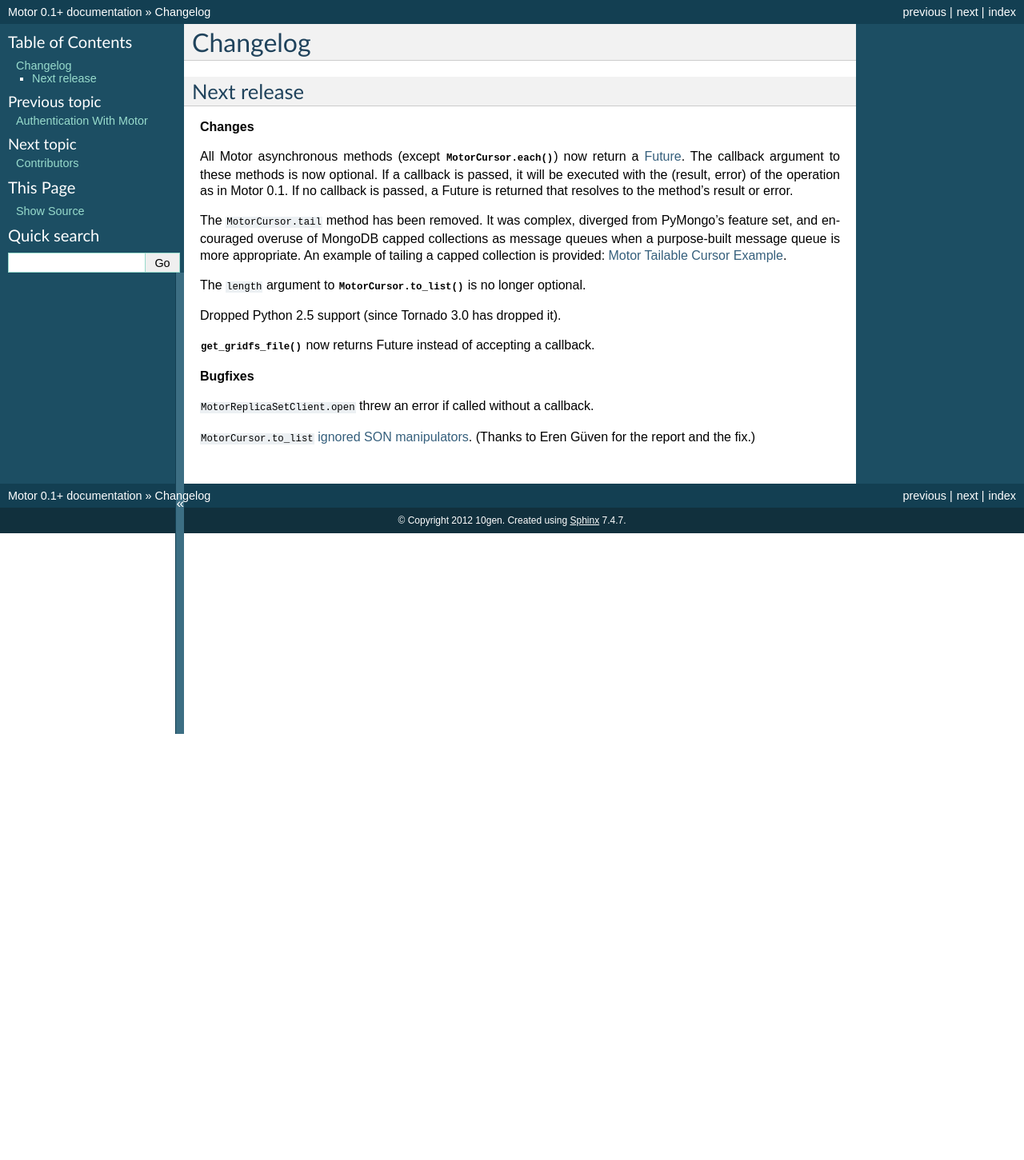
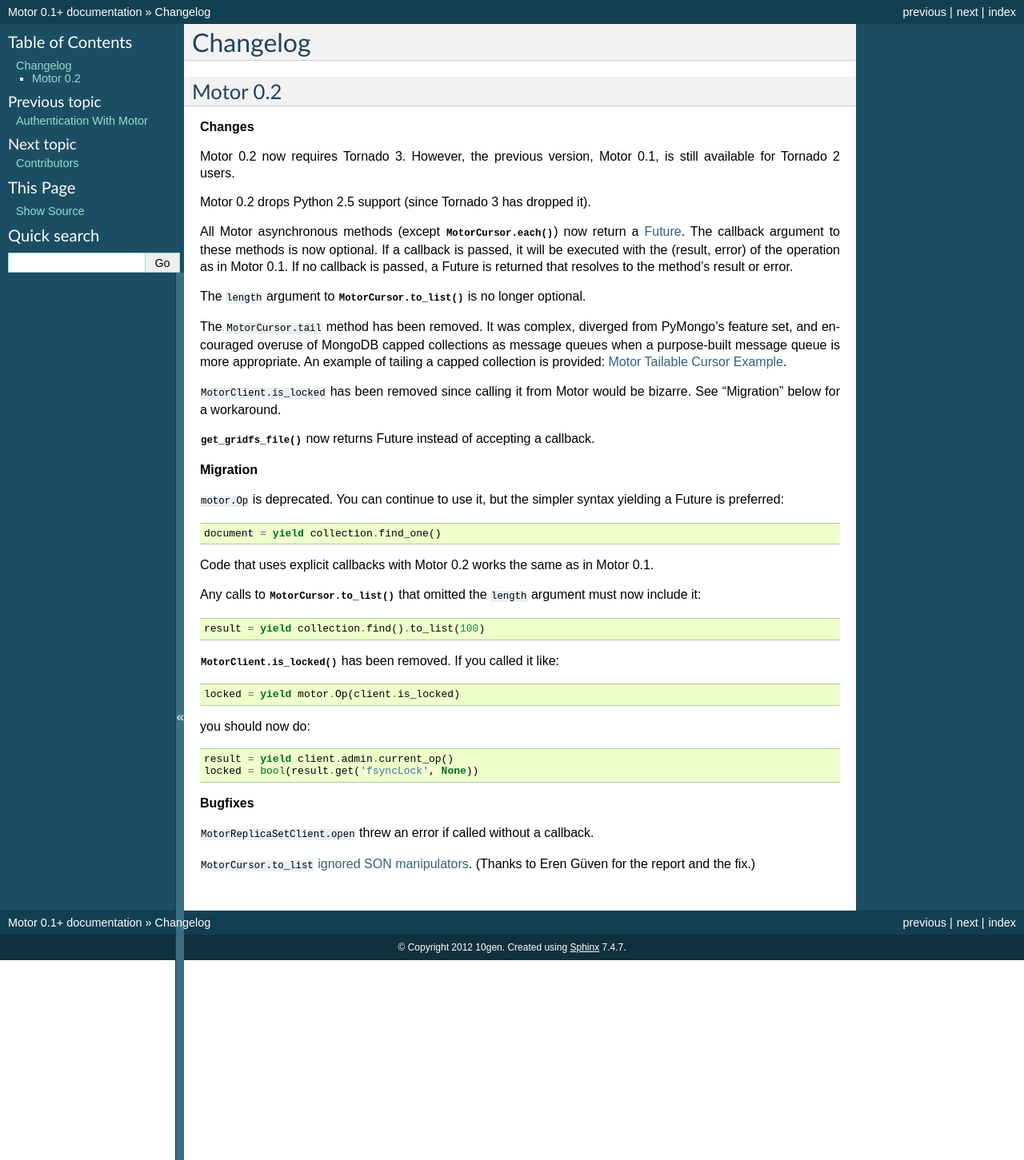
Before and after one commit to mongodb/motor, a Sphinx documentation site: the page built from doc/changelog.rst, in a window 1280 px wide. Shown: the whole page at 80% size. Built offline with Sphinx 7.4.7, drawn with Linux system fonts in a browser that asks for light colours; pages that are not in the unit, such as notebooks, are missing from menus; the version number is read from the project's files by our own code; before the commit the page ends 918 px from its top, so only the background shows below that.

Commit message:
Update changelog and "differences"

```diff
--- a/doc/changelog.rst
+++ b/doc/changelog.rst
@@ -3,10 +3,15 @@
 
 .. currentmodule:: motor
 
-Next release
-------------
+Motor 0.2
+---------
 
 **Changes**
+
+Motor 0.2 now requires Tornado 3. However, the previous version, Motor 0.1, is
+still available for Tornado 2 users.
+
+Motor 0.2 drops Python 2.5 support (since Tornado 3 has dropped it).
 
 All Motor asynchronous methods (except
 :meth:`MotorCursor.each`) now return a `Future
@@ -16,18 +21,43 @@
 callback is passed, a Future is returned that resolves to the method's
 result or error.
 
+The ``length`` argument to :meth:`MotorCursor.to_list` is no longer optional.
+
 The ``MotorCursor.tail`` method has been removed. It was complex, diverged from
 PyMongo's feature set, and encouraged overuse of MongoDB capped collections as
 message queues when a purpose-built message queue is more appropriate. An
 example of tailing a capped collection is provided:
 :doc:`examples/tailable-cursors`.
 
-The ``length`` argument to :meth:`MotorCursor.to_list` is no longer optional.
-
-Dropped Python 2.5 support (since Tornado 3.0 has dropped it).
+``MotorClient.is_locked`` has been removed since calling it from Motor would be
+bizarre. See "Migration" below for a workaround.
 
 :meth:`~web.GridFSHandler.get_gridfs_file` now
 returns Future instead of accepting a callback.
+
+**Migration**
+
+``motor.Op`` is deprecated. You can continue to use it, but the simpler
+syntax yielding a Future is preferred::
+
+    document = yield collection.find_one()
+
+Code that uses explicit callbacks with Motor 0.2 works the same as in Motor
+0.1.
+
+Any calls to :meth:`MotorCursor.to_list` that omitted the ``length``
+argument must now include it::
+
+    result = yield collection.find().to_list(100)
+
+:meth:`MotorClient.is_locked` has been removed. If you called it like::
+
+    locked = yield motor.Op(client.is_locked)
+
+you should now do::
+
+    result = yield client.admin.current_op()
+    locked = bool(result.get('fsyncLock', None))
 
 **Bugfixes**
 
```
Also changed, not shown: doc/differences.rst (+7 -3 lines).
